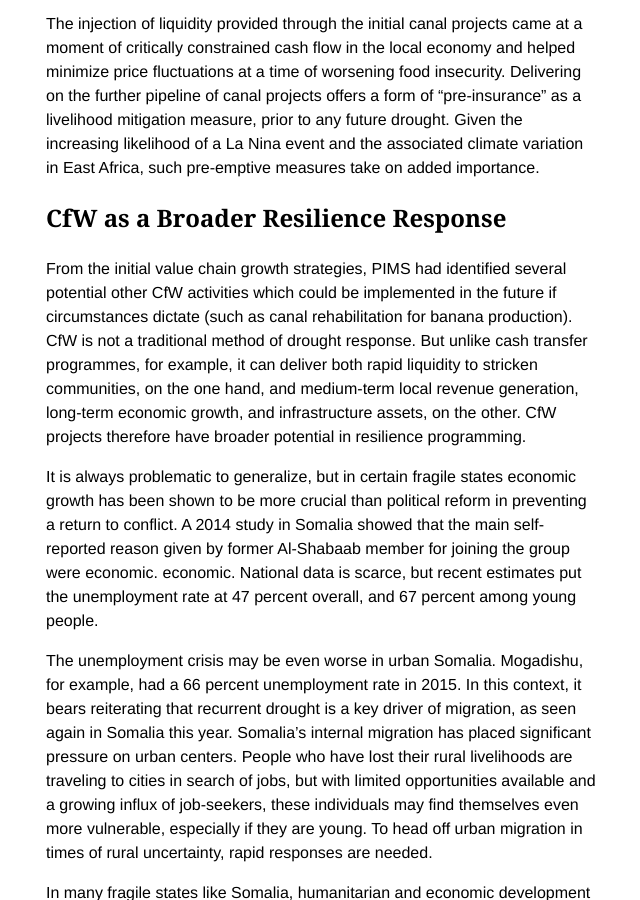
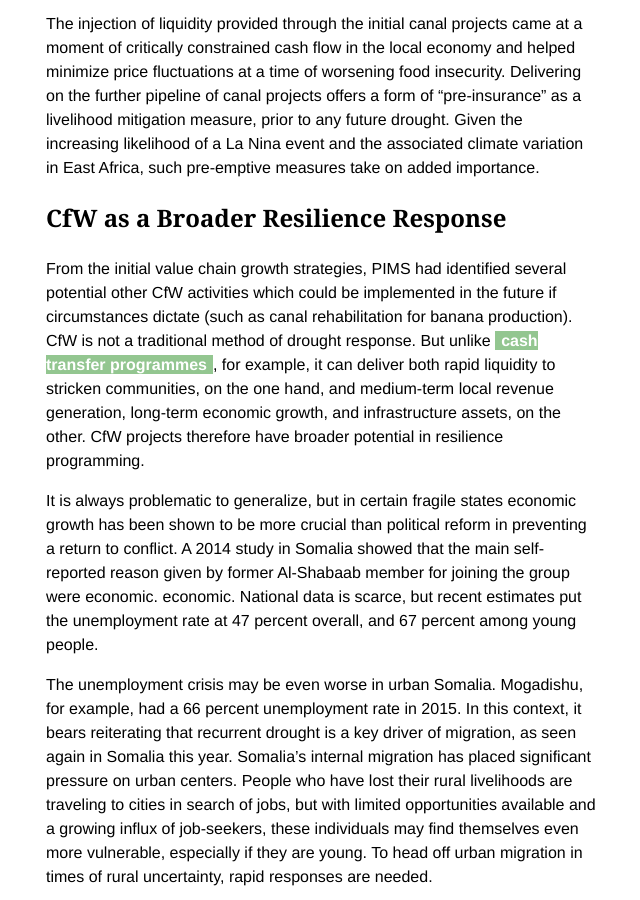
Before and after one commit to BryanSchuetz/CS-, a Jekyll site: the page built from _posts/2018-09-13-market-driven-cash-for-work-programs-show-promise-in-somalia-and-beyond.markdown, in a window 1280 px wide and 900 px high, scrolled down 3707 px. Shown: the whole window, without its empty margins (534-1174 px from the left). Built offline with Jekyll 4.4.1, drawn with Linux system fonts in a browser that asks for light colours; part of the change alters nothing that is shown.

```diff
--- a/_posts/2018-09-13-market-driven-cash-for-work-programs-show-promise-in-somalia-and-beyond.markdown
+++ b/_posts/2018-09-13-market-driven-cash-for-work-programs-show-promise-in-somalia-and-beyond.markdown
@@ -48,7 +48,7 @@ The injection of liquidity provided through the initial canal projects came at a
 
 ## CfW as a Broader Resilience Response
 
-From the initial value chain growth strategies, PIMS had identified several potential other CfW activities which could be implemented in the future if circumstances dictate (such as canal rehabilitation for banana production). CfW is not a traditional method of drought response. But unlike cash transfer programmes, for example, it can deliver both rapid liquidity to stricken communities, on the one hand, and medium-term local revenue generation, long-term economic growth, and infrastructure assets, on the other. CfW projects therefore have broader potential in resilience programming.
+From the initial value chain growth strategies, PIMS had identified several potential other CfW activities which could be implemented in the future if circumstances dictate (such as canal rehabilitation for banana production). CfW is not a traditional method of drought response. But unlike [cash transfer programmes](https://www.dai.com/our-work/projects/kenya-hunger-safety-net-programme-phase-2-hsnp2), for example, it can deliver both rapid liquidity to stricken communities, on the one hand, and medium-term local revenue generation, long-term economic growth, and infrastructure assets, on the other. CfW projects therefore have broader potential in resilience programming.
 
 It is always problematic to generalize, but in certain fragile states economic growth has been shown to be more crucial than political reform in preventing a return to conflict. A 2014 study in Somalia showed that the main self-reported reason given by former Al-Shabaab member for joining the group were economic. economic. National data is scarce, but recent estimates put the unemployment rate at 47 percent overall, and 67 percent among young people.
 
```
